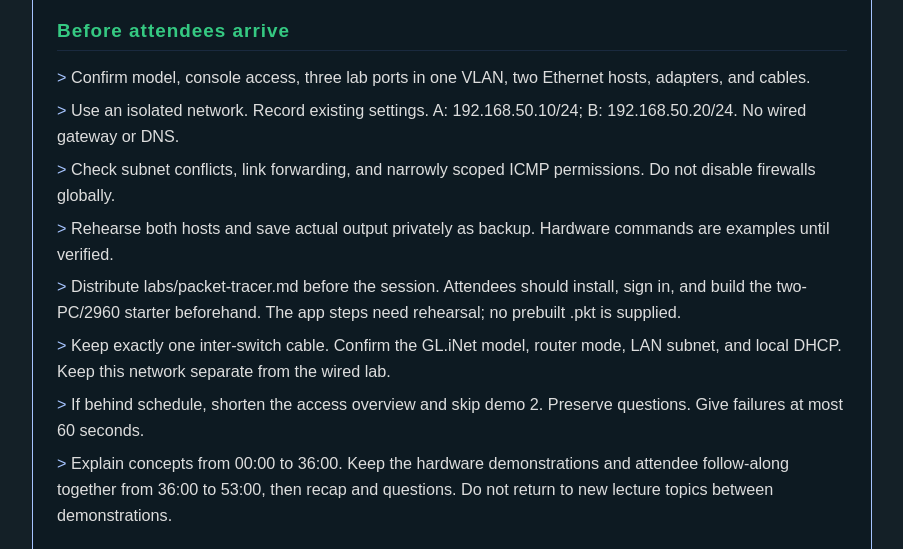
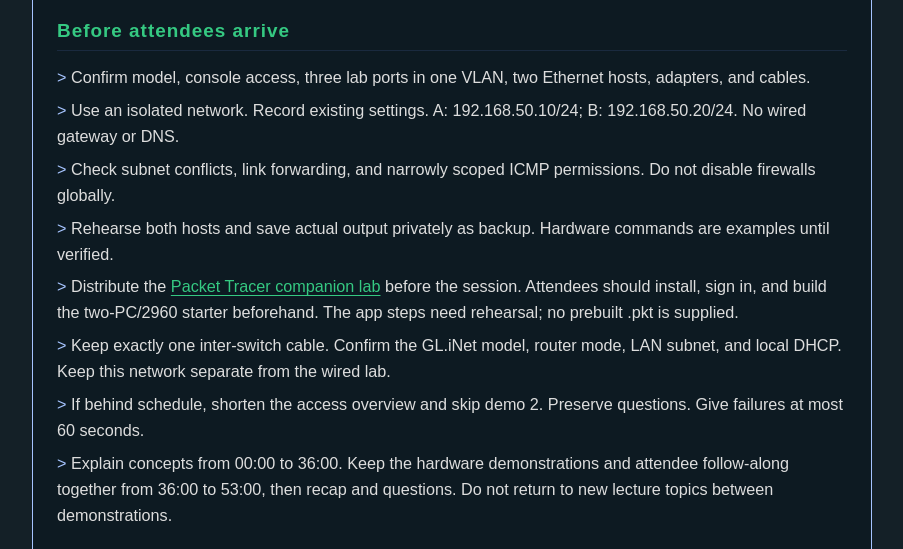
Before and after one commit to hacksu/basic-networking, a Flask app: page /notes in a window 1280 px wide. Shown: the part 477-1026 px from the top of the page, without its empty margins (188-1091 px from the left). Run offline with Flask 3, Linux system fonts and the light colour scheme; some libraries are stand-ins or nearby versions.

Commit message:
docs: move presenter and follow-along directions into notes

```diff
--- a/templates/notes.html
+++ b/templates/notes.html
@@ -30,6 +30,7 @@
       align-items: flex-end;
     }
     header h1 { font-size: 1.4em; color: var(--green); letter-spacing: 3px; }
+    a { color: var(--green); text-underline-offset: 3px; }
     header p  { font-size: 0.8em; color: #b6c8d2; }
 
     .runsheet {
@@ -132,7 +133,7 @@
 <li>Use an isolated network. Record existing settings. A: 192.168.50.10/24; B: 192.168.50.20/24. No wired gateway or DNS.</li>
 <li>Check subnet conflicts, link forwarding, and narrowly scoped ICMP permissions. Do not disable firewalls globally.</li>
 <li>Rehearse both hosts and save actual output privately as backup. Hardware commands are examples until verified.</li>
-<li>Distribute labs/packet-tracer.md before the session. Attendees should install, sign in, and build the two-PC/2960 starter beforehand. The app steps need rehearsal; no prebuilt .pkt is supplied.</li>
+<li>Distribute the <a href="labs/packet-tracer.md">Packet Tracer companion lab</a> before the session. Attendees should install, sign in, and build the two-PC/2960 starter beforehand. The app steps need rehearsal; no prebuilt .pkt is supplied.</li>
 <li>Keep exactly one inter-switch cable. Confirm the GL.iNet model, router mode, LAN subnet, and local DHCP. Keep this network separate from the wired lab.</li>
 <li>If behind schedule, shorten the access overview and skip demo 2. Preserve questions. Give failures at most 60 seconds.</li>
 <li>Explain concepts from 00:00 to 36:00. Keep the hardware demonstrations and attendee follow-along together from 36:00 to 53:00, then recap and questions. Do not return to new lecture topics between demonstrations.</li>
@@ -166,10 +167,10 @@
 <section class="slide-note"><div class="num"><span>Slide 27</span><span>42:00-45:00</span></div><h2>One port can lead to many hosts</h2><ul><li>Disconnect B from the Catalyst first, then connect B to the unmanaged switch and add one uplink.</li><li>Wait for forwarding, ping, and inspect the MAC table. The source entry should move to the uplink after traffic arrives.</li><li>Never add a parallel cable to improvise a bundle. Unknown spanning-tree behavior is not a safe loop-prevention plan.</li><li>Attendees who are ready may add a second 2960 to represent the TP-Link forwarding role; it is not an exact model of the unmanaged device. Disconnect B’s original link first and use exactly one inter-switch link. Others should watch the hardware demo.</li></ul></section>
 <section class="slide-note"><div class="num"><span>Slide 28</span><span>45:00-48:00</span></div><h2>Unplug it. What changes?</h2><ul><li>Unplug B, not the presenter’s console or display connection. Link negotiation and spanning tree can delay recovery.</li><li>Timeouts or unreachable messages vary with the host and state. Avoid promising exact output.</li><li>Tie the link failure back to OSI layer 1, then continue directly to the travel-router demonstration at minute 48.</li><li>Attendees can disconnect and reconnect B’s simulated cable, then retry a plain ping. They do not need to change real laptop networking or connect to the physical lab. Stop this checkpoint at minute 48; save unfinished simulation work for later.</li></ul></section>
 <section class="slide-note"><div class="num"><span>Slide 29</span><span>48:00-53:00</span></div><h2>Demo 2: inspect the travel router</h2><ul><li>Finish the wired demo, disconnect the demo host from wired Ethernet, and join the GL.iNet Wi-Fi with automatic addressing. Rehearse router mode and local DHCP beforehand; keep the switch lab separate.</li><li>Inspect the actual DHCP server, assigned address, gateway, DNS settings, and route. Use observed values rather than a factory-default subnet. Router mode enables routing, DHCP, NAT, and firewall functions; access-point mode has a different role.</li><li>No upstream is needed to demonstrate local DHCP and the default route. A configured gateway does not prove internet access or demonstrate packet forwarding between networks. Only show a webpage if upstream access was separately rehearsed.</li><li>A rehearsed port-security demo or prepared Packet Tracer ARP/ping walkthrough may replace this five-minute slot. The earlier mobile hotspot is optional upstream hardware, not assumed part of this demo.</li></ul></section>
-<section class="slide-note"><div class="num"><span>Slide 30</span><span>53:00-56:00</span></div><h2>Local ping works. A website does not.</h2><ul><li>Ask for a hypothesis and a check, not just a command. Local ping narrows the issue without identifying the cause.</li><li>Invite beginners to name a layer and experienced attendees to name a route, resolver, or service test.</li></ul></section>
+<section class="slide-note"><div class="num"><span>Slide 30</span><span>53:00-56:00</span></div><h2>Local ping works. A website does not.</h2><ul><li>Ask for a hypothesis and a check, not just a command. Local ping narrows the issue without identifying the cause. Give the audience about a minute to propose checks before advancing.</li><li>Invite beginners to name a layer and experienced attendees to name a route, resolver, or service test.</li></ul></section>
 <section class="slide-note"><div class="num"><span>Slide 31</span><span>56:00-57:00</span></div><h2>Troubleshoot one part at a time</h2><ul><li>Firewalls and policy can block ICMP while allowing an application. Conversely, a ping reply does not prove HTTP works.</li><li>There is no universal answer order for every outage. This is a useful starting process for the example.</li></ul></section>
 <section class="slide-note"><div class="num"><span>Slide 32</span><span>57:00-60:00</span></div><h2>Questions</h2><ul><li>Protect the question slot. Optional appendix slides are available for questions, not extra required lecture time.</li><li>Afterward restore host addressing, Wi-Fi/VPN, scoped firewall rules, and original switch port settings. Verify restoration.</li></ul></section>
-<section class="slide-note"><div class="num"><span>Slide 33</span><span>Optional · replaces demo 2</span></div><h2>Port security</h2><ul><li>This replaces minutes 48-53 only after rehearsal. Use console access and an unused host-facing lab port, not the uplink or an EtherChannel member.</li><li>Record the original configuration and enter the actual interface configuration context before these commands. Generate A traffic to learn its source, then swap in B before the secure address ages out.</li><li>Inspect show port-security interface with the actual interface name. Restrict should leave the port up while dropping unauthorized source traffic and recording violations.</li><li>For a previously unsecured port, no switchport port-security disables the feature. Restore the full original port configuration, verify ordinary traffic, and do not save temporary demo settings. See demos/README.md for setup and rollback.</li></ul></section>
-<section class="slide-note"><div class="num"><span>Slide 34</span><span>Optional · discussion only</span></div><h2>EtherChannel</h2><ul><li>Two 100 Mb/s members do not normally make one flow run at 200 Mb/s. Hashing and platform capabilities determine distribution.</li><li>The TP-Link and GL.iNet are not confirmed compatible aggregation peers. Use a prepared Packet Tracer topology with two compatible switches for an optional simulation, or keep this conceptual. Do not add parallel cables to the physical lab.</li></ul></section>
+<section class="slide-note"><div class="num"><span>Slide 33</span><span>Optional</span></div><h2>Port security</h2><ul><li>This replaces minutes 48-53 only after rehearsal. Use console access and an unused host-facing lab port, not the uplink or an EtherChannel member.</li><li>Record the original configuration and enter the actual interface configuration context before these commands. Generate A traffic to learn its source, then swap in B before the secure address ages out.</li><li>Inspect show port-security interface with the actual interface name. Restrict should leave the port up while dropping unauthorized source traffic and recording violations.</li><li>For a previously unsecured port, no switchport port-security disables the feature. Restore the full original port configuration, verify ordinary traffic, and do not save temporary demo settings. See demos/README.md for setup and rollback.</li></ul></section>
+<section class="slide-note"><div class="num"><span>Slide 34</span><span>Optional</span></div><h2>EtherChannel</h2><ul><li>Two 100 Mb/s members do not normally make one flow run at 200 Mb/s. Hashing and platform capabilities determine distribution.</li><li>The TP-Link and GL.iNet are not confirmed compatible aggregation peers. Use a prepared Packet Tracer topology with two compatible switches for an optional simulation, or keep this conceptual. Do not add parallel cables to the physical lab.</li></ul></section>
 <section class="slide-note"><div class="num"><span>Slide 35</span><span>Reference</span></div><h2>Sources and further reading</h2><ul><li>Source links require internet access; the deck, navigation, notes, logo, and diagrams are otherwise local.</li><li>Template: https://github.com/hacksu/HacKSU-Presentation-Template at commit 64f8d8e05d02bca1d09b2462683606781f6fa62a.</li></ul></section>
 </body></html>
--- a/templates/slides/10.html
+++ b/templates/slides/10.html
@@ -1,6 +1,6 @@
 <section class="slide" id="slide-10" aria-labelledby="title-10">
   <header class="slide-header"><span class="tag">Live demo · 12 minutes total</span><span class="timing">36:00-38:00</span><img src="static/HacKSU.png" alt="HacKSU"></header>
   <div class="slide-body"><h2 id="title-10">Demo 1: no internet required</h2>
-<div class="network-path"><div class="network-node">Host A<br><code>.10/24</code></div><span class="path-arrow" aria-hidden="true">→</span><div class="network-node">Ethernet switch</div><span class="path-arrow" aria-hidden="true">→</span><div class="network-node">Host B<br><code>.20/24</code></div></div><p class="subtitle">Presenter: physical Catalyst. You: two PCs + a 2960 in Packet Tracer.</p><div class="info-bar">Open your prepared network: 192.168.50.0/24, no gateway or DNS. <a href="labs/packet-tracer.md" target="_blank" rel="noopener">Companion lab (.md)</a> · Watching or pairing is fine.</div>
+<div class="network-path"><div class="network-node">Host A<br><code>.10/24</code></div><span class="path-arrow" aria-hidden="true">→</span><div class="network-node">Ethernet switch</div><span class="path-arrow" aria-hidden="true">→</span><div class="network-node">Host B<br><code>.20/24</code></div></div><p class="subtitle">Two hosts on 192.168.50.0/24, connected through an Ethernet switch.</p><div class="info-bar">Local communication does not require an internet connection, default gateway, or DNS server.</div>
   </div>
 </section>
--- a/templates/slides/12.html
+++ b/templates/slides/12.html
@@ -1,6 +1,6 @@
 <section class="slide" id="slide-12" aria-labelledby="title-12">
   <header class="slide-header"><span class="tag">Live demo · move a cable</span><span class="timing">42:00-45:00</span><img src="static/HacKSU.png" alt="HacKSU"></header>
   <div class="slide-body"><h2 id="title-12">One port can lead to many hosts</h2>
-<div class="network-path"><div class="network-node">Host A</div><span class="path-arrow" aria-hidden="true">→</span><div class="network-node">Catalyst</div><span class="path-arrow" aria-hidden="true">→</span><div class="network-node">Unmanaged switch</div><span class="path-arrow" aria-hidden="true">→</span><div class="network-node">Host B</div></div><ul><li>Move B behind the unmanaged switch.</li><li>Use one inter-switch cable, then send traffic again.</li><li>Find B’s MAC on the Catalyst’s uplink port.</li></ul><div class="info-bar">Packet Tracer extension: use a second 2960 for the forwarding role. Watch first if still on the ping checkpoint.</div>
+<div class="network-path"><div class="network-node">Host A</div><span class="path-arrow" aria-hidden="true">→</span><div class="network-node">Catalyst</div><span class="path-arrow" aria-hidden="true">→</span><div class="network-node">Unmanaged switch</div><span class="path-arrow" aria-hidden="true">→</span><div class="network-node">Host B</div></div><ul><li>Move B behind the unmanaged switch.</li><li>Use one inter-switch cable, then send traffic again.</li><li>Find B’s MAC on the Catalyst’s uplink port.</li></ul><div class="info-bar">Multiple host MAC addresses can be learned on one uplink. The table identifies the path to each host.</div>
   </div>
 </section>
--- a/templates/slides/13.html
+++ b/templates/slides/13.html
@@ -3,6 +3,6 @@
   <div class="slide-body"><h2 id="title-13">Unplug it. What changes?</h2>
 <pre><code>ping -t 192.168.50.20
 
-# Stop with Ctrl+C</code></pre><ul><li>Unplug B’s cable and observe the result.</li><li>Reconnect it and wait for recovery.</li><li>Check the link LEDs and cached table entries.</li></ul><div class="info-bar">Packet Tracer: disconnect/reconnect B’s simulated cable, then repeat a plain ping. Leave your real laptop settings alone.</div>
+# Stop with Ctrl+C</code></pre><ul><li>Unplug B’s cable and observe the result.</li><li>Reconnect it and wait for recovery.</li><li>Check the link LEDs and cached table entries.</li></ul><div class="info-bar">Cached ARP and MAC entries can outlive a failed link. Learned state does not prove current reachability.</div>
   </div>
 </section>
--- a/templates/slides/19.html
+++ b/templates/slides/19.html
@@ -1,5 +1,5 @@
 <section class="slide" id="slide-19" aria-labelledby="title-19">
-  <header class="slide-header"><span class="tag">Live demo · optional replacement slot</span><span class="timing">48:00-53:00</span><img src="static/HacKSU.png" alt="HacKSU"></header>
+  <header class="slide-header"><span class="tag">Live demo</span><span class="timing">48:00-53:00</span><img src="static/HacKSU.png" alt="HacKSU"></header>
   <div class="slide-body"><h2 id="title-19">Demo 2: inspect the travel router</h2>
 <div class="network-path"><div class="network-node">Laptop</div><span class="path-arrow" aria-hidden="true">→</span><div class="network-node">Wi-Fi</div><span class="path-arrow" aria-hidden="true">→</span><div class="network-node">GL.iNet<br>LAN gateway</div></div><pre><code>ipconfig /all
 route print</code></pre><div class="info-bar">Find the DHCP-assigned address and default route. A local gateway can exist without internet access.</div>
--- a/templates/slides/20.html
+++ b/templates/slides/20.html
@@ -1,6 +1,6 @@
 <section class="slide" id="slide-20" aria-labelledby="title-20">
   <header class="slide-header"><span class="tag">Basics</span><span class="timing">53:00-56:00</span><img src="static/HacKSU.png" alt="HacKSU"></header>
   <div class="slide-body"><h2 id="title-20">Local ping works. A website does not.</h2>
-<p class="subtitle">What would you check next?</p><div class="two-col"><div class="box"><h3>What we know</h3><p>The two local hosts exchanged ICMP traffic.</p></div><div class="box"><h3>What we still need</h3><p>A path beyond the subnet, name resolution, and a working application connection.</p></div></div><div class="info-bar">Give the audience a minute to propose checks before advancing.</div>
+<p class="subtitle">What would you check next?</p><div class="two-col"><div class="box"><h3>What we know</h3><p>The two local hosts exchanged ICMP traffic.</p></div><div class="box"><h3>What we still need</h3><p>A path beyond the subnet, name resolution, and a working application connection.</p></div></div><div class="info-bar">Local reachability narrows the problem, but does not prove that DNS, the gateway, or the application works.</div>
   </div>
 </section>
--- a/templates/slides/23.html
+++ b/templates/slides/23.html
@@ -1,9 +1,9 @@
 <section class="slide" id="slide-23" aria-labelledby="title-23">
-  <header class="slide-header"><span class="tag">Appendix · not extra time</span><span class="timing">Optional · replaces demo 2</span><img src="static/HacKSU.png" alt="HacKSU"></header>
+  <header class="slide-header"><span class="tag">Appendix</span><span class="timing">Optional</span><img src="static/HacKSU.png" alt="HacKSU"></header>
   <div class="slide-body"><h2 id="title-23">Port security</h2>
-<div class="two-col"><div class="box"><h3>Idea</h3><p>Limit source MAC addresses on a supported access port.</p><p>Swap A for B and inspect violations.</p></div><div class="box"><h3>Dedicated lab port only</h3><pre><code>switchport mode access
+<div class="two-col"><div class="box"><h3>Idea</h3><p>Limit source MAC addresses on a supported access port.</p><p>Swap A for B and inspect violations.</p></div><div class="box"><h3>Access-port example</h3><pre><code>switchport mode access
 switchport port-security
 switchport port-security maximum 1
-switchport port-security violation restrict</code></pre></div></div><div class="info-bar">Rehearse on the exact model. Restrict drops unauthorized source traffic. MAC limits are not strong authentication.</div>
+switchport port-security violation restrict</code></pre></div></div><div class="info-bar">Restrict mode drops unauthorized source traffic while the port stays up. MAC limits are not strong authentication.</div>
   </div>
 </section>
--- a/templates/slides/24.html
+++ b/templates/slides/24.html
@@ -1,6 +1,6 @@
 <section class="slide" id="slide-24" aria-labelledby="title-24">
-  <header class="slide-header"><span class="tag">Appendix · not extra time</span><span class="timing">Optional · discussion only</span><img src="static/HacKSU.png" alt="HacKSU"></header>
+  <header class="slide-header"><span class="tag">Appendix</span><span class="timing">Optional</span><img src="static/HacKSU.png" alt="HacKSU"></header>
   <div class="slide-body"><h2 id="title-24">EtherChannel</h2>
-<div class="network-path"><div class="network-node">Compatible switch</div><span class="path-arrow" aria-hidden="true">→</span><div class="network-node">Two member links<br>One logical bundle</div><span class="path-arrow" aria-hidden="true">→</span><div class="network-node">Compatible peer</div></div><ul><li>LACP can negotiate membership at both ends.</li><li>Several flows can share aggregate capacity.</li><li>A single flow usually stays on one member link.</li></ul><div class="info-bar">Use two compatible Packet Tracer switches for an optional simulation. Do not improvise parallel physical links.</div>
+<div class="network-path"><div class="network-node">Compatible switch</div><span class="path-arrow" aria-hidden="true">→</span><div class="network-node">Two member links<br>One logical bundle</div><span class="path-arrow" aria-hidden="true">→</span><div class="network-node">Compatible peer</div></div><ul><li>LACP can negotiate membership at both ends.</li><li>Several flows can share aggregate capacity.</li><li>A single flow usually stays on one member link.</li></ul><div class="info-bar">A bundle requires compatible aggregation support and matching configuration at both ends.</div>
   </div>
 </section>
```
Also changed, not shown: templates/slides/11.html (+2 -5 lines).
